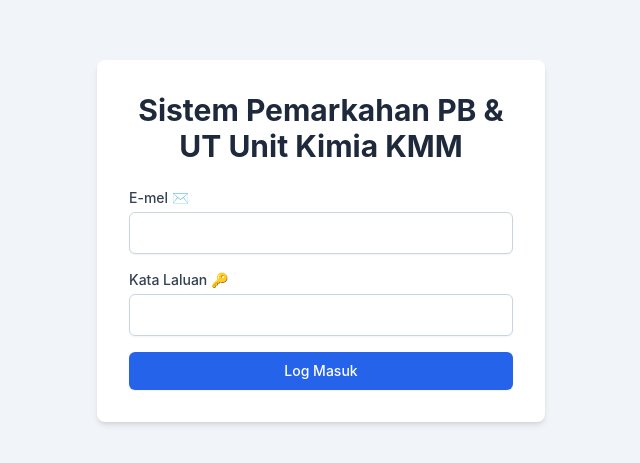
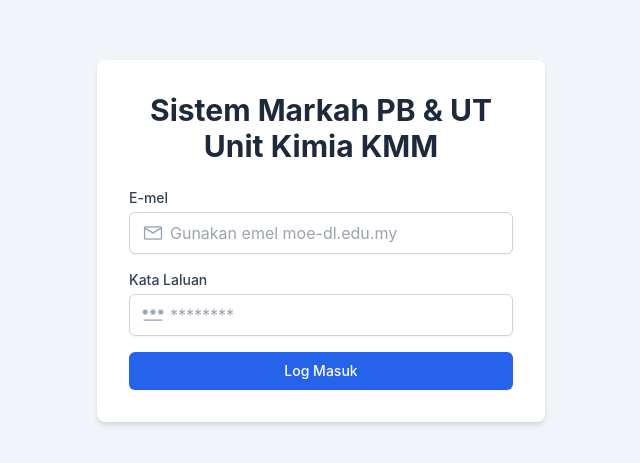
Before and after one commit to SirRusydi/studentmarks, a plain HTML site: page index.html in a window 1280 px wide. Shown: the part 159-622 px from the top of the page, without its empty margins (319-959 px from the left). Drawn offline with nearby package versions, Linux system fonts and the light colour scheme.

Commit message:
Enhance login form with icons and update title
Updated the login form to include Material Symbols icons for email and password fields, and changed the title from 'Sistem Pemarkahan' to 'Sistem Markah'.

```diff
--- a/index.html
+++ b/index.html
@@ -10,6 +10,8 @@
     <script src="https://unpkg.com/lucide@latest"></script>
     <!-- Memuatkan Supabase Client -->
     <script src="https://cdn.jsdelivr.net/npm/@supabase/supabase-js@2"></script>
+    <!-- Pautan Ikon Google Material -->
+    <link rel="stylesheet" href="https://fonts.googleapis.com/css2?family=Material+Symbols+Outlined:opsz,wght,FILL,GRAD@20..48,100..700,0..1,-50..200" />
     <style>
         /* Gaya tambahan untuk pengalaman pengguna yang lebih baik */
         body {
@@ -59,6 +61,15 @@
                 padding: 4px;
             }
         }
+
+        /* Menyelaraskan ikon Google Material dengan teks */
+        .material-symbols-outlined {
+          font-variation-settings:
+          'FILL' 0,
+          'wght' 300,
+          'GRAD' 0,
+          'opsz' 20
+        }
     </style>
 </head>
 <body>
@@ -66,16 +77,24 @@
     <!-- Bahagian Login -->
     <div id="login-screen" class="flex items-center justify-center min-h-screen bg-slate-100">
         <div class="w-full max-w-md p-8 space-y-6 bg-white rounded-lg shadow-md">
-            <h1 class="text-3xl font-bold text-center text-slate-800">Sistem Pemarkahan PB & UT Unit Kimia KMM</h1>
+            <h1 class="text-3xl font-bold text-center text-slate-800">Sistem Markah PB & UT Unit Kimia KMM</h1>
             <div id="login-error" class="text-red-600 text-sm text-center hidden">E-mel atau kata laluan tidak sah.</div>
             <div class="space-y-4">
                 <div>
-                    <label for="email" class="block text-sm font-medium text-slate-700">E-mel ✉️ </label>
-                    <input type="email" id="email" name="email" required class="mt-1 block w-full px-3 py-2 border border-slate-300 rounded-md shadow-sm focus:outline-none focus:ring-blue-500 focus:border-blue-500">
+                    <label for="email" class="block text-sm font-medium text-slate-700">E-mel</label>
+                    <!-- Tambah div relative untuk ikon -->
+                    <div class="relative mt-1">
+                        <span class="material-symbols-outlined absolute inset-y-0 left-0 flex items-center pl-3 text-slate-400">email</span>
+                        <input type="email" id="email" name="email" required class="block w-full px-10 py-2 border border-slate-300 rounded-md shadow-sm focus:outline-none focus:ring-blue-500 focus:border-blue-500" placeholder="Gunakan emel moe-dl.edu.my">
+                    </div>
                 </div>
                 <div>
-                    <label for="password" class="block text-sm font-medium text-slate-700">Kata Laluan 🔑 </label>
-                    <input type="password" id="password" name="password" required class="mt-1 block w-full px-3 py-2 border border-slate-300 rounded-md shadow-sm focus:outline-none focus:ring-blue-500 focus:border-blue-500">
+                    <label for="password" class="block text-sm font-medium text-slate-700">Kata Laluan </label>
+                    <!-- Tambah div relative untuk ikon -->
+                    <div class="relative mt-1">
+                        <span class="material-symbols-outlined absolute inset-y-0 left-0 flex items-center pl-3 text-slate-400">password</span>
+                        <input type="password" id="password" name="password" required class="block w-full px-10 py-2 border border-slate-300 rounded-md shadow-sm focus:outline-none focus:ring-blue-500 focus:border-blue-500" placeholder="********">
+                    </div>
                 </div>
                 <button id="login-btn" class="w-full flex justify-center py-2 px-4 border border-transparent rounded-md shadow-sm text-sm font-medium text-white bg-blue-600 hover:bg-blue-700 focus:outline-none focus:ring-2 focus:ring-offset-2 focus:ring-blue-500">
                     Log Masuk
@@ -1161,7 +1180,7 @@
                     updatePrintableArea();
                 } else {
                     // Pengguna mengklik ikon (jalan pintas)
-                    const assessmentName = dashboardTableHead.querySelector(`tr:nth-child(2) th:nth-child(${cell.cellIndex + 1})`).dataset.assessmentName;
+                    const assessmentName = allAssessments[cell.cellIndex - 1].name;
                     if (!assessmentName) return;
 
                     // 1. Tukar ke tab Kemasukan Markah
```
